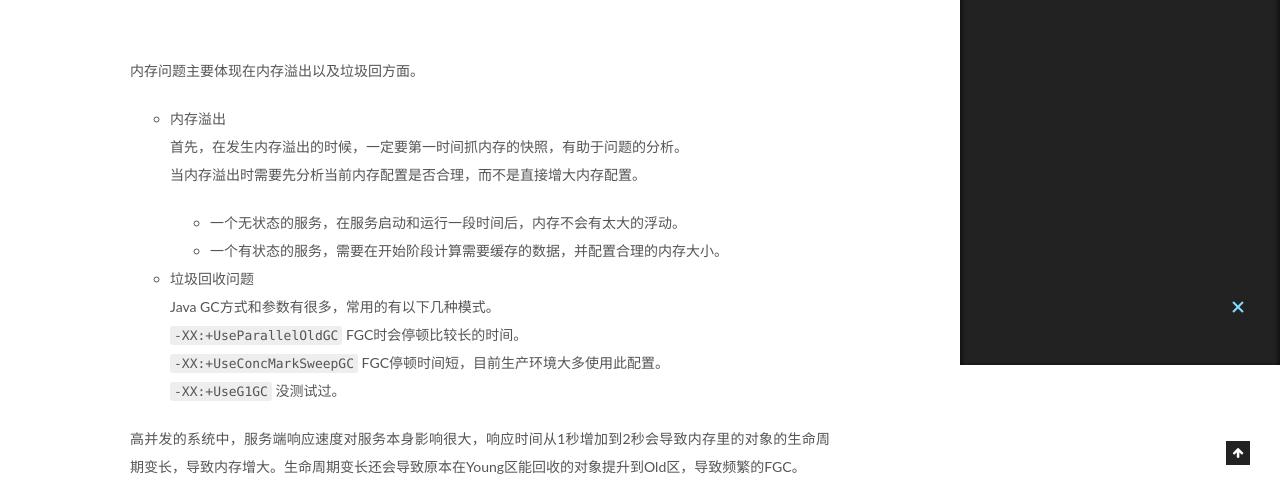
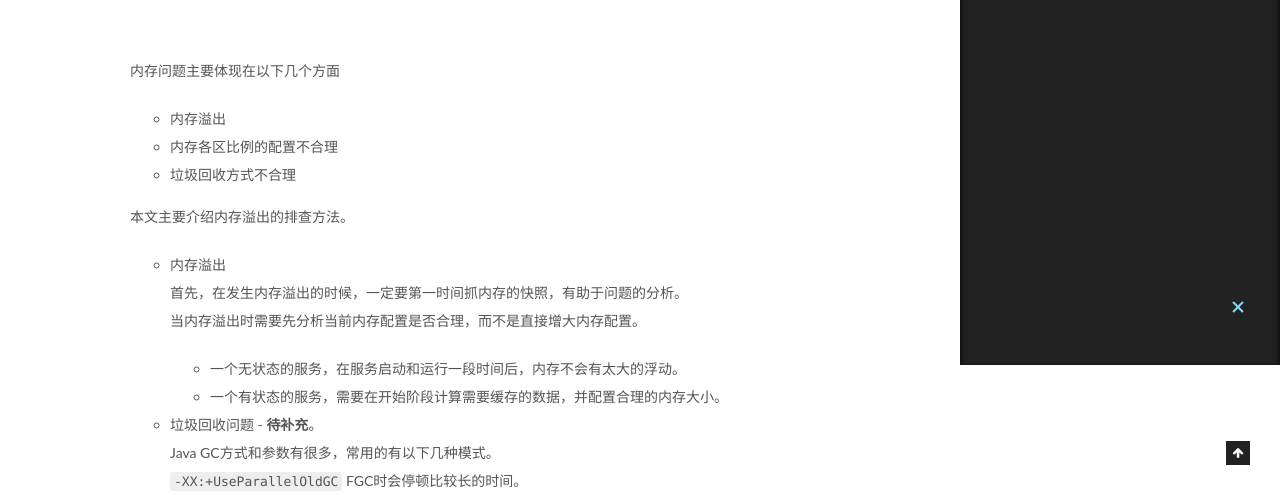
Before and after one commit to Juny/juny.github.io, a plain HTML site: page 2018/03/17/服务端性能问题排查及优化-3-内存问题分析/index.html in a window 1280 px wide. Shown: the part 435-932 px from the top of the page. Drawn offline with Linux system fonts and the light colour scheme.

Commit message:
Site updated: 2018-03-21 22:51:31

```diff
--- a/2018/03/17/服务端性能问题排查及优化-3-内存问题分析/index.html
+++ b/2018/03/17/服务端性能问题排查及优化-3-内存问题分析/index.html
@@ -79,20 +79,20 @@
 
 
 
-<meta name="description" content="内存问题主要体现在内存溢出以及垃圾回方面。">
+<meta name="description" content="内存问题主要体现在以下几个方面    内存溢出   内存各区比例的配置不合理 垃圾回收方式不合理    本文主要介绍内存溢出的排查方法。">
 <meta name="keywords" content="性能测试">
 <meta property="og:type" content="article">
 <meta property="og:title" content="服务端性能问题排查及优化 - 3.内存问题分析">
 <meta property="og:url" content="http://pages.junying.xyz/2018/03/17/服务端性能问题排查及优化-3-内存问题分析/index.html">
 <meta property="og:site_name" content="Change">
-<meta property="og:description" content="内存问题主要体现在内存溢出以及垃圾回方面。">
+<meta property="og:description" content="内存问题主要体现在以下几个方面    内存溢出   内存各区比例的配置不合理 垃圾回收方式不合理    本文主要介绍内存溢出的排查方法。">
 <meta property="og:locale" content="zh-Hans">
 <meta property="og:image" content="http://pages.junying.xyz/img/服务端性能问题排查及优化/3.1.jpg">
 <meta property="og:image" content="http://pages.junying.xyz/img/服务端性能问题排查及优化/3.2.jpg">
-<meta property="og:updated_time" content="2018-03-18T07:14:04.650Z">
+<meta property="og:updated_time" content="2018-03-21T14:51:04.611Z">
 <meta name="twitter:card" content="summary">
 <meta name="twitter:title" content="服务端性能问题排查及优化 - 3.内存问题分析">
-<meta name="twitter:description" content="内存问题主要体现在内存溢出以及垃圾回方面。">
+<meta name="twitter:description" content="内存问题主要体现在以下几个方面    内存溢出   内存各区比例的配置不合理 垃圾回收方式不合理    本文主要介绍内存溢出的排查方法。">
 <meta name="twitter:image" content="http://pages.junying.xyz/img/服务端性能问题排查及优化/3.1.jpg">
 
 
@@ -313,7 +313,13 @@
 
 
 
-        <p>内存问题主要体现在内存溢出以及垃圾回方面。  </p>
+        <p>内存问题主要体现在以下几个方面  </p>
+<ul>
+<li>内存溢出  </li>
+<li>内存各区比例的配置不合理</li>
+<li>垃圾回收方式不合理  </li>
+</ul>
+<p>本文主要介绍内存溢出的排查方法。</p>
 <a id="more"></a>
 <ul>
 <li><p>内存溢出<br>首先，在发生内存溢出的时候，一定要第一时间抓内存的快照，有助于问题的分析。<br>当内存溢出时需要先分析当前内存配置是否合理，而不是直接增大内存配置。  </p>
@@ -322,7 +328,9 @@
 <li>一个有状态的服务，需要在开始阶段计算需要缓存的数据，并配置合理的内存大小。  </li>
 </ul>
 </li>
-<li><p>垃圾回收问题<br>Java GC方式和参数有很多，常用的有以下几种模式。<br><code>-XX:+UseParallelOldGC</code> FGC时会停顿比较长的时间。<br><code>-XX:+UseConcMarkSweepGC</code> FGC停顿时间短，目前生产环境大多使用此配置。<br><code>-XX:+UseG1GC</code>  没测试过。  </p>
+<li><p>垃圾回收问题 - <strong>待补充</strong>。<br>Java GC方式和参数有很多，常用的有以下几种模式。<br><code>-XX:+UseParallelOldGC</code> FGC时会停顿比较长的时间。<br><code>-XX:+UseConcMarkSweepGC</code> FGC停顿时间短，目前生产环境大多使用此配置。<br><code>-XX:+UseG1GC</code> </p>
+</li>
+<li><p>JVM参数配置的不合理导致的内存问题 - <strong>待补充</strong><br>比如配置的太小或者太大，每个区的比例等。  </p>
 </li>
 </ul>
 <p>高并发的系统中，服务端响应速度对服务本身影响很大，响应时间从1秒增加到2秒会导致内存里的对象的生命周期变长，导致内存增大。生命周期变长还会导致原本在Young区能回收的对象提升到Old区，导致频繁的FGC。</p>
@@ -342,7 +350,7 @@
 <ul>
 <li>通过jviaualvm加载抓取的dump，加载成功后切换到类的标签，并按实例数量倒序排列，类似以下<br><img src="/img/服务端性能问题排查及优化/3.1.jpg" alt="test"><br>通常情况下，实例最多的为基础类型，比如byte、string、int等。尽量先从本项目的类来分析。<br>通过对应用代码的了解后，发现MemoryLeak数量异常。<br><img src="/img/服务端性能问题排查及优化/3.2.jpg" alt="test"><br>点击MemoryLeak展开所有的MemoryLeak对象，通过右下角的引用查找对象的根节点，同时结合代码去分析。</li>
 </ul>
-<h2 id="案例分析"><a href="#案例分析" class="headerlink" title="案例分析"></a>案例分析</h2><h3 id="案例介绍"><a href="#案例介绍" class="headerlink" title="案例介绍"></a>案例介绍</h3><p>测试时发现使用的的测试客户端CPU高，表现为运行一段时间后，CPU突然100%，出现该情况后不能恢复正常。</p>
+<h2 id="案例分析"><a href="#案例分析" class="headerlink" title="案例分析"></a>案例分析</h2><h3 id="案例介绍"><a href="#案例介绍" class="headerlink" title="案例介绍"></a>案例介绍</h3><p>待补充。</p>
 
 
     </div>
--- a/css/main.css
+++ b/css/main.css
@@ -1822,7 +1822,7 @@ pre .javascript .function {
   width: 4px;
   height: 4px;
   border-radius: 50%;
-  background: #ffbe94;
+  background: #93ffa3;
 }
 .links-of-blogroll {
   font-size: 13px;
```
Also changed, not shown: index.html (+7 -1 lines).
